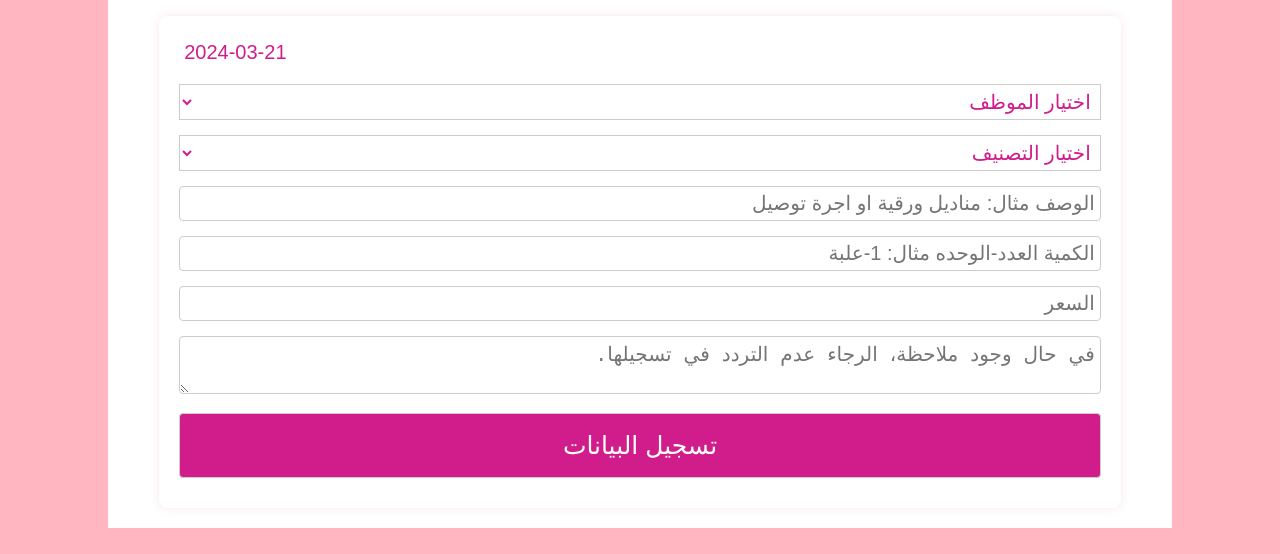
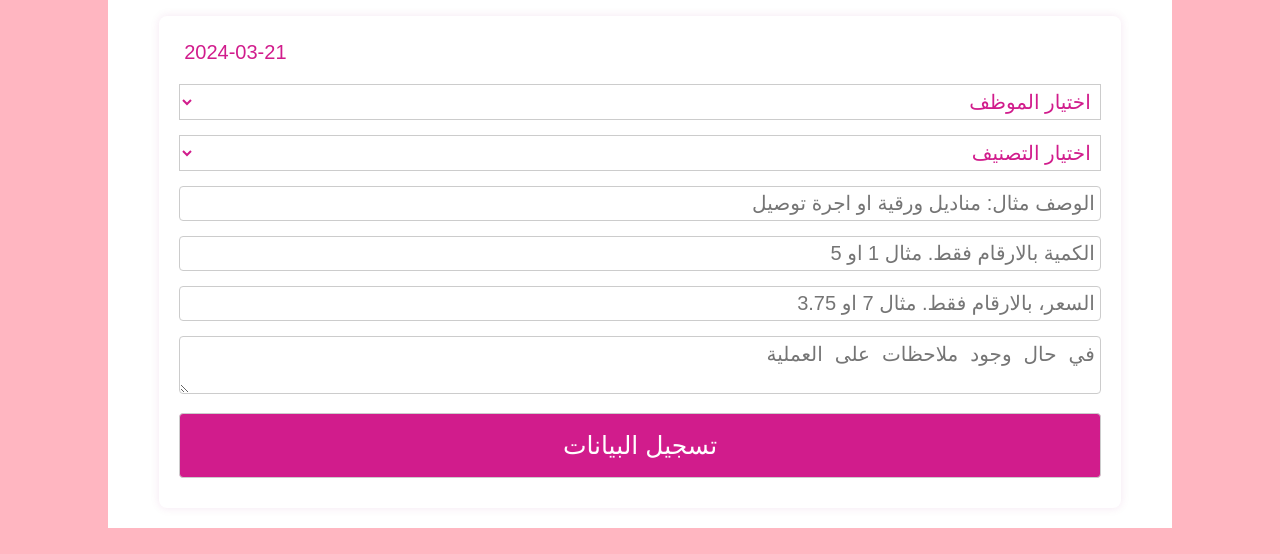
Before and after one commit to nasserAF/heak_elcakeSales, a website: page shopOnly/expenses.html in a window 1280 px wide. Shown: the part 246-800 px from the top of the page. Drawn offline with Linux system fonts and the light colour scheme.

Commit message:
Add files via upload

```diff
--- a/shopOnly/expenses.html
+++ b/shopOnly/expenses.html
@@ -53,13 +53,13 @@
                     <input type="text" id="description" name="description" placeholder="الوصف مثال: مناديل ورقية او اجرة توصيل  " required>
 
                     <!-- <label for="qty">الكمية:</label> -->
-                    <input type="number" id="qty" name="qty" min="1" placeholder="الكمية العدد-الوحده مثال: 1-علبة" required>
+                    <input type="number" id="qty" name="qty" min="1" placeholder="الكمية بالارقام فقط. مثال 1 او 5" required>
 
                     <!-- <label for="price">السعر:</label> -->
-                    <input type="number" id="price" name="price" min="0.01" step="0.01" placeholder="السعر" required>
+                    <input type="number" id="price" name="price" min="0.01" step="0.01" placeholder="السعر، بالارقام فقط. مثال 7 او 3.75" required>
 
                     <!-- <label for="notes">ملاحظات:</label> -->
-                    <textarea id="notes" name="notes" style="direction: rtl;" placeholder="في حال وجود ملاحظة، الرجاء عدم التردد في تسجيلها."></textarea>
+                    <textarea id="notes" name="notes" style="direction: rtl;" placeholder="في حال وجود ملاحظات على العملية "></textarea>
                     <div style="direction: rtl;">
                         <input type="submit" value="تسجيل البيانات" id="submit">
                         <!-- <button type="submit">تسجيل البيانات</button> -->
```
Also changed, not shown: shopOnly/sales.html (+1 -1 lines).
